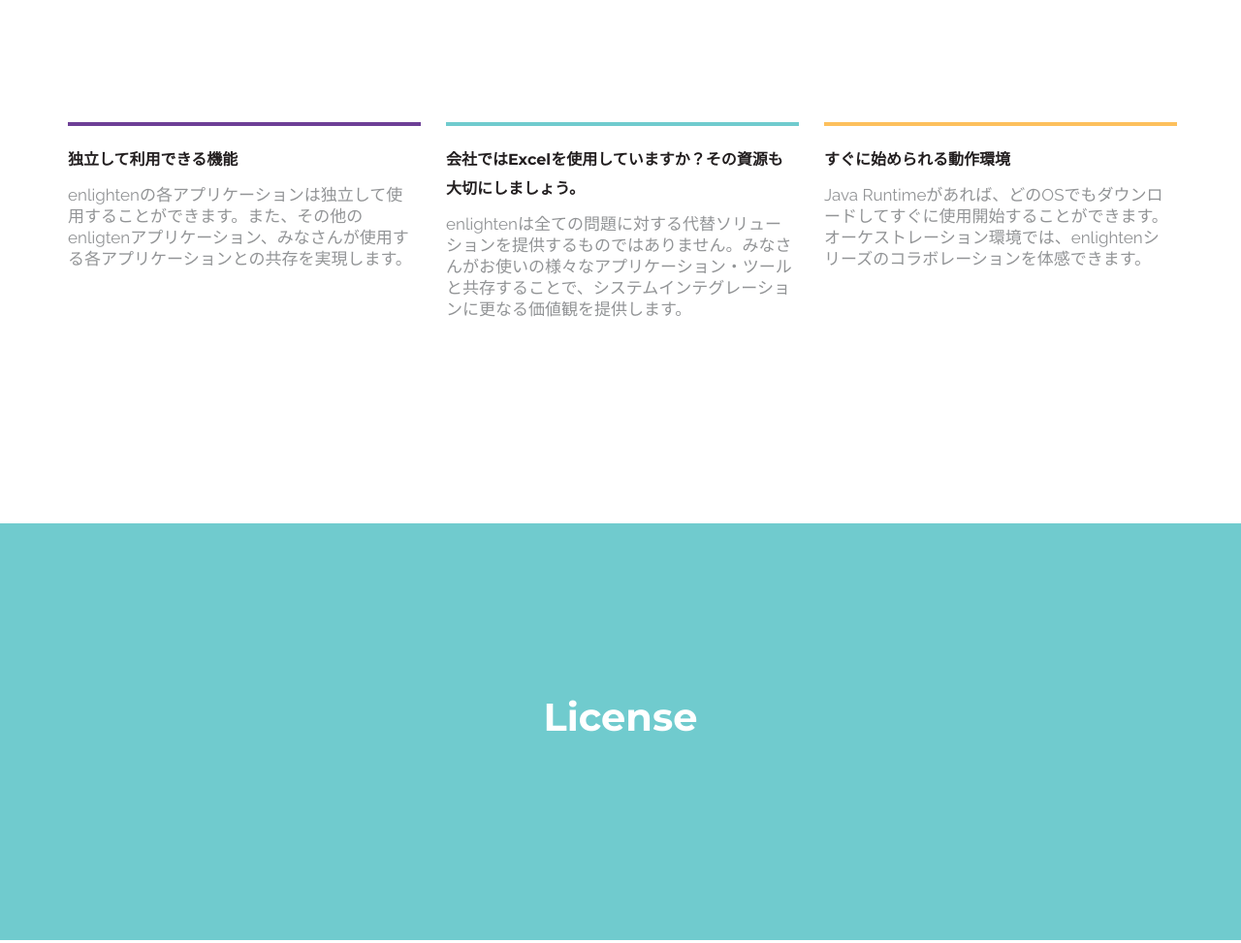
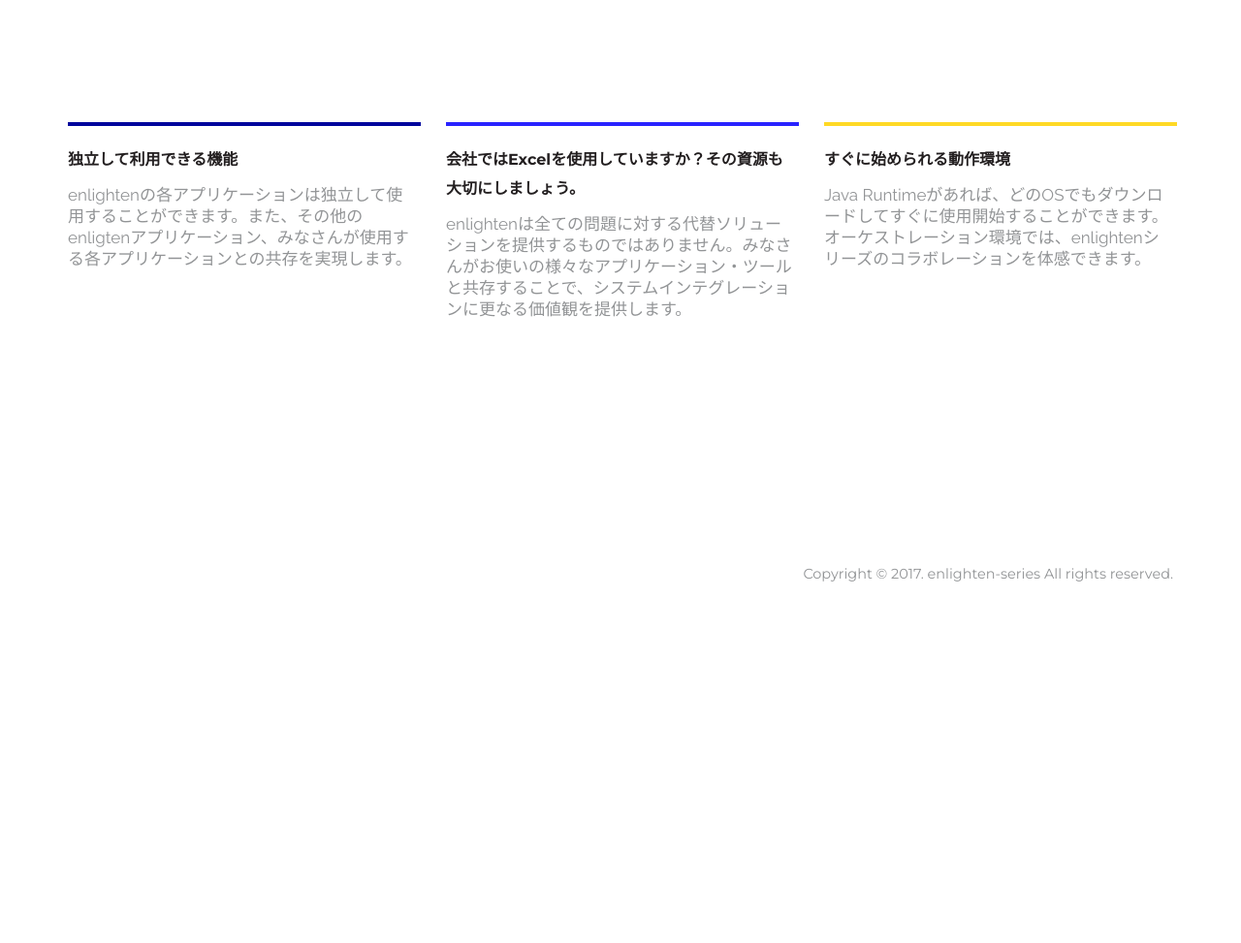
Before and after one commit to enlighten-series/enlighten-series.github.io, a website: page index.html in a window 1280 px wide. Shown: the part 1440-2413 px from the top of the page at 97% size. After the commit the page ends 2093 px from the top, so only its background shows below. Drawn offline with nearby package versions, Linux system fonts and the light colour scheme.

Commit message:
カラースキーム変更

```diff
--- a/css/main.css
+++ b/css/main.css
@@ -234,7 +234,7 @@ a:hover, a:focus {
 
 .navbar {
     border: 0px solid rgba(0, 0, 0, 0);
-    background: #70cbce;
+    background: #FFD925;
     margin: auto;
     min-height: 60px;
     padding-top: 8px;
@@ -278,7 +278,7 @@ a:hover, a:focus {
 
 a.logo {
   font-size: 2em;
-  color: #000;
+  color: #fff;
 }
 
 
@@ -296,11 +296,6 @@ header {
   -webkit-background-size: cover;
   -moz-background-size: cover;
   -o-background-size: cover;
-}
-
-header a.logo {
-  font-size: 2em;
-  color: #fff;
 }
 
 .header-info {
@@ -383,7 +378,7 @@ header a.logo {
   /*
   background: url(../img/be-the-first-bg.jpg) #231f20 no-repeat center center fixed;
   **/
-  background-color: #6d3f96;
+  background-color: #00059C;
   min-height: 300px;
   -webkit-background-size: cover;
   -moz-background-size: cover;
@@ -409,6 +404,21 @@ hr.line {
 .yellow {
 	border-color: #fdc05d;
 	color: #fdc05d;
+}
+
+.enlighten-darkblue {
+  border-color: #00059C;
+  color: #00059C;
+}
+
+.enlighten-blue {
+  border-color: #2923FF;
+  color: #2923FF;
+}
+
+.enlighten-yellow {
+  border-color: #FFD925;
+  color: #FFD925;
 }
 
 .iphone {
--- a/index.html
+++ b/index.html
@@ -123,32 +123,22 @@
 	    <div class="container">
 		    <div class="row">
 			    <div class="col-sm-4 wow fadeIn" data-wow-delay="0.4s">
-				    <hr class="line purple">
+				    <hr class="line enlighten-darkblue">
 				    <h3>独立して利用できる機能</h3>
 				    <p>enlightenの各アプリケーションは独立して使用することができます。また、その他のenligtenアプリケーション、みなさんが使用する各アプリケーションとの共存を実現します。</nav></p>
 			    </div>
 			    <div class="col-sm-4 wow fadeIn" data-wow-delay="0.8s">
-				    <hr  class="line blue">
+				    <hr  class="line enlighten-blue">
 				    <h3>会社ではExcelを使用していますか？その資源も大切にしましょう。</h3>
 				    <p>enlightenは全ての問題に対する代替ソリューションを提供するものではありません。みなさんがお使いの様々なアプリケーション・ツールと共存することで、システムインテグレーションに更なる価値観を提供します。</p>
 			    </div>
 			    <div class="col-sm-4 wow fadeIn" data-wow-delay="1.2s">
-				    <hr  class="line yellow">
+				    <hr  class="line enlighten-yellow">
 				    <h3>すぐに始められる動作環境</h3>
 				    <p>Java Runtimeがあれば、どのOSでもダウンロードしてすぐに使用開始することができます。オーケストレーション環境では、enlightenシリーズのコラボレーションを体感できます。</p>
 			    </div>
 		    </div>
 	    </div>
-    </section>
-
-    <section id="pricing" class="pad-lg">
-        <div class="container">
-            <div class="row margin-40">
-              <div class="col-sm-8 col-sm-offset-2 text-center">
-                <h2 class="white">License</h2>
-              </div>
-            </div>
-        </div>
     </section>
 
     <!--Pricing-->
```
